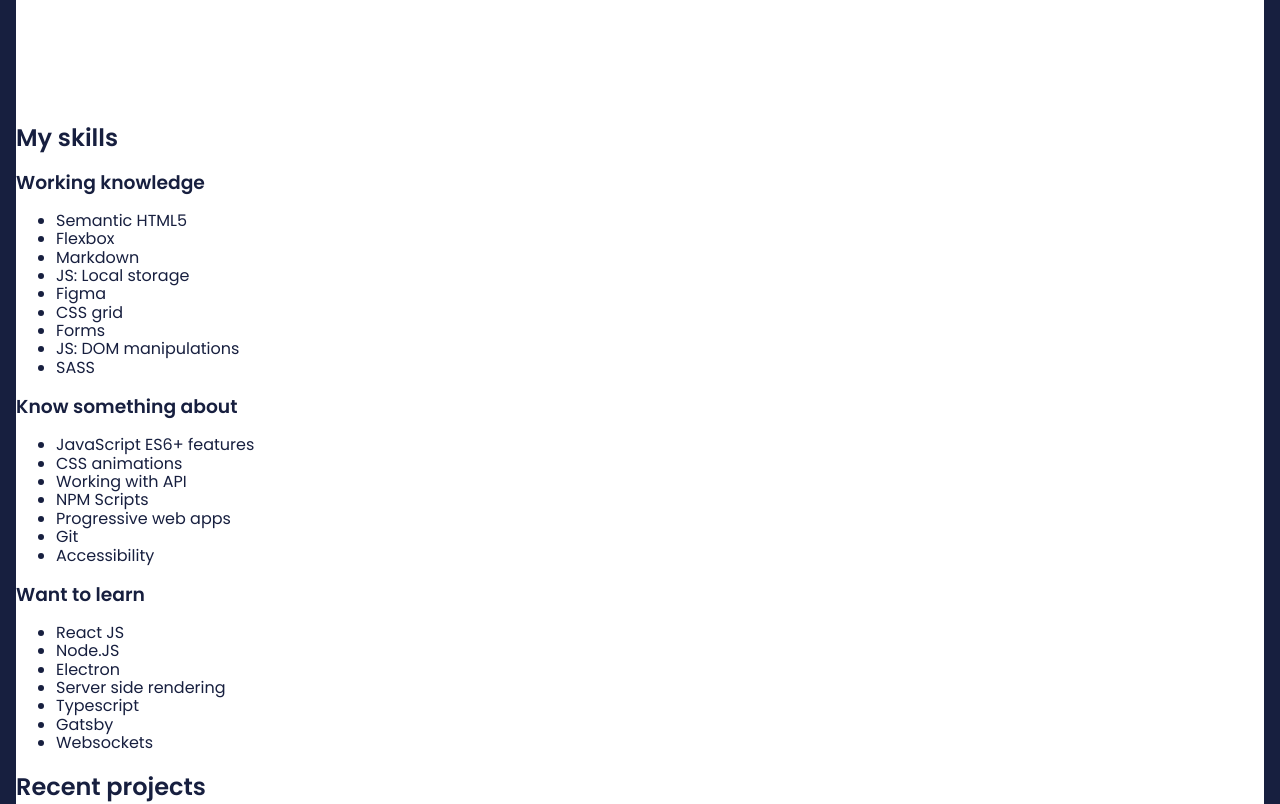
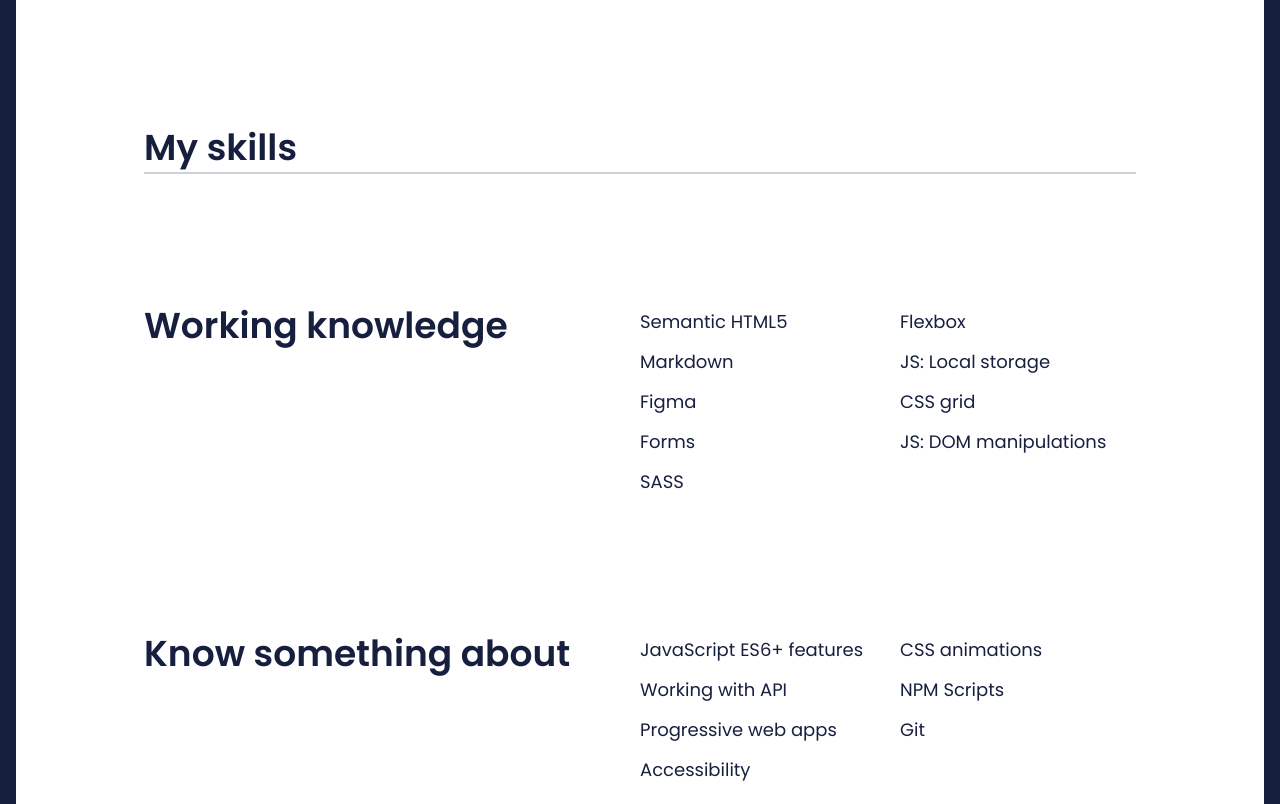
Before and after one commit to kamilbaczynski/kamilbaczynski, a website: page src/content/index.html in a window 1280 px wide. Shown: the part 760-1564 px from the top of the page. Drawn offline with nearby package versions, Linux system fonts and the light colour scheme; files that its build step writes are made by us from their sources; files whose address does not match are found by name.

Commit message:
Feat: sections skills styled

```diff
--- a/src/content/index.html
+++ b/src/content/index.html
@@ -48,44 +48,44 @@
     <section class="skills">
       <h2 class="skills__header">My skills</h2>
 
-      <article class="work-skill">
-        <h3 class="work-skill__header">Working knowledge</h3>
-        <ul class="work-skill__list">
-          <li class="work-skill__list--item">Semantic HTML5</li>
-          <li class="work-skill__list--item">Flexbox</li>
-          <li class="work-skill__list--item">Markdown</li>
-          <li class="work-skill__list--item">JS: Local storage</li>
-          <li class="work-skill__list--item">Figma</li>
-          <li class="work-skill__list--item">CSS grid</li>
-          <li class="work-skill__list--item">Forms</li>
-          <li class="work-skill__list--item">JS: DOM manipulations</li>
-          <li class="work-skill__list--item">SASS</li>
+      <article class="skill">
+        <h3 class="skill__header">Working knowledge</h3>
+        <ul class="skill__list">
+          <li class="skill__list--item">Semantic HTML5</li>
+          <li class="skill__list--item">Flexbox</li>
+          <li class="skill__list--item">Markdown</li>
+          <li class="skill__list--item">JS: Local storage</li>
+          <li class="skill__list--item">Figma</li>
+          <li class="skill__list--item">CSS grid</li>
+          <li class="skill__list--item">Forms</li>
+          <li class="skill__list--item">JS: DOM manipulations</li>
+          <li class="skill__list--item">SASS</li>
         </ul>
       </article>
 
-      <article class="know-skill">
-        <h3 class="know-skill__header">Know something about</h3>
-        <ul class="know-skill__list">
-          <li class="know-skill__list--item">JavaScript ES6+ features</li>
-          <li class="know-skill__list--item">CSS animations</li>
-          <li class="know-skill__list--item">Working with API</li>
-          <li class="know-skill__list--item">NPM Scripts</li>
-          <li class="know-skill__list--item">Progressive web apps</li>
-          <li class="know-skill__list--item">Git</li>
-          <li class="know-skill__list--item">Accessibility</li>
+      <article class="skill">
+        <h3 class="skill__header">Know something about</h3>
+        <ul class="skill__list">
+          <li class="skill__list--item">JavaScript ES6+ features</li>
+          <li class="skill__list--item">CSS animations</li>
+          <li class="skill__list--item">Working with API</li>
+          <li class="skill__list--item">NPM Scripts</li>
+          <li class="skill__list--item">Progressive web apps</li>
+          <li class="skill__list--item">Git</li>
+          <li class="skill__list--item">Accessibility</li>
         </ul>
       </article>
 
-      <article class="want-skill">
-        <h3 class="want-skill__header">Want to learn</h3>
-        <ul class="want-skill__list">
-          <li class="want-skill__list--item">React JS</li>
-          <li class="want-skill__list--item">Node.JS</li>
-          <li class="want-skill__list--item">Electron</li>
-          <li class="want-skill__list--item">Server side rendering</li>
-          <li class="want-skill__list--item">Typescript</li>
-          <li class="want-skill__list--item">Gatsby</li>
-          <li class="want-skill__list--item">Websockets</li>
+      <article class="skill">
+        <h3 class="skill__header">Want to learn</h3>
+        <ul class="skill__list">
+          <li class="skill__list--item">React JS</li>
+          <li class="skill__list--item">Node.JS</li>
+          <li class="skill__list--item">Electron</li>
+          <li class="skill__list--item">Server side rendering</li>
+          <li class="skill__list--item">Typescript</li>
+          <li class="skill__list--item">Gatsby</li>
+          <li class="skill__list--item">Websockets</li>
         </ul>
       </article>
     </section>
--- a/src/scss/main.scss
+++ b/src/scss/main.scss
@@ -2,6 +2,7 @@
 @import "_variables";
 @import url('https://fonts.googleapis.com/css?family=Poppins:300,400,500,600&display=swap&subset=latin-ext');
 @import "about.scss";
+@import "skills.scss";
 
 html {
   box-sizing: border-box;
--- /dev/null
+++ b/src/scss/skills.scss
@@ -0,0 +1,37 @@
+.skills {
+	margin: 0 128px 168px 128px;
+	&__header {
+		font-weight: 600;
+		font-size: 36px;
+		line-height: 48px;
+		border-bottom: 2px solid #CBD2D9;
+		margin-bottom: 128px;
+	}
+}
+
+.skill {
+	display: grid;
+	grid-template-columns: 1fr 1fr;
+	margin-bottom: 128px;
+
+	&__header {
+		margin: 0;
+		font-weight: 600;
+		font-size: 36px;
+		line-height: 48px;
+	}
+
+	&__list {
+		display: grid;
+		grid-template-columns: 1fr 1fr;
+		grid-column-gap: 24px;
+		padding: 0;
+		margin: 0;
+		list-style: none;
+		&--item {
+			font-size: 18px;
+			line-height: 40px;
+			white-space: nowrap;
+		}
+	}
+}
```
